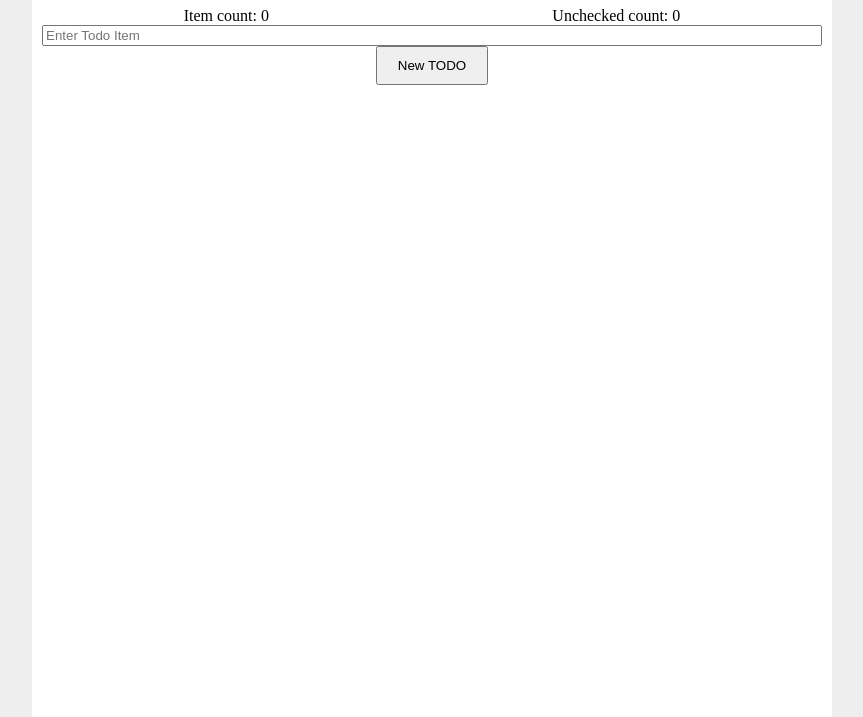
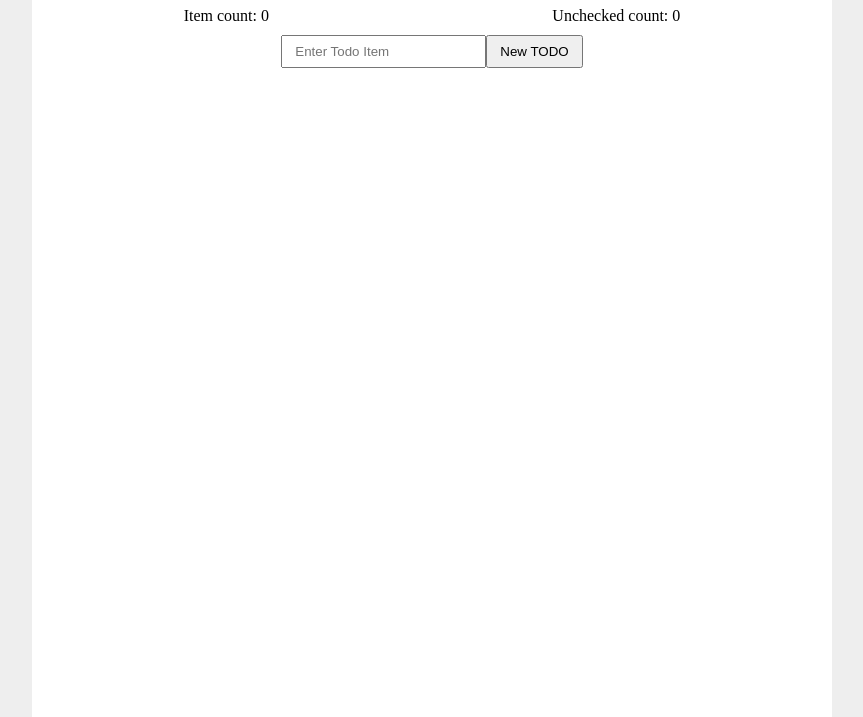
Before and after one commit to imar26/todo-app-react-from-scratch, a React app: page / in a window 1280 px wide. Shown: the part 83-800 px from the top of the page, without its empty margins (208-1071 px from the left). Built offline with nearby package versions, Linux system fonts and the light colour scheme.

Commit message:
text field added to enter todo item / add new todo done

```diff
--- a/src/index.js
+++ b/src/index.js
@@ -16,36 +16,49 @@ class App extends Component {
     super();
 
     this.state = {
-      todoList: []
+      todoList: [],
+      todoItem: '',
+      total: 0,
+      unchecked: 0
     }
   }
 
-  newTodo() {
+  newTodo(event) {
+    event.preventDefault();
+
     var newTodo = {
       id: Math.random(),
-      title: 'This is my new todo item'
+      title: this.refs.todoItem.value
     }
 
     this.state.todoList.push(newTodo);
 
     this.setState({
-      todoList: this.state.todoList
+      todoList: this.state.todoList,
+      total: this.state.total + 1,
+      unchecked: this.state.unchecked + 1,
     });
+
+    event.target.reset();
   }
 
   render() {
     return <div className="container center">
       <h1 className="center title">My TODO App</h1>
       <div className="flow-right controls">
-        <span>Item count: <span id="item-count">0</span></span>
-        <span>Unchecked count: <span id="unchecked-count">0</span></span>
+        <span>Item count: <span id="item-count">{this.state.total}</span></span>
+        <span>Unchecked count: <span id="unchecked-count">{this.state.unchecked}</span></span>
       </div>
-      <input type="text" ref="todoItem" placeholder="Enter Todo Item" required />
-      <button className="button center" onClick={() => this.newTodo()}>New TODO</button>
+      <form className="form-elements" onSubmit={this.newTodo.bind(this)}>
+        <input type="text" ref="todoItem" placeholder="Enter Todo Item" required />
+        <input type="submit" value="New TODO" className="button center" />
+      </form>
       <ul id="todo-list" className="todo-list">
         {
           this.state.todoList.map(todo => {
-            return <li className={classNames.TODO_ITEM} key={todo.id}><p className={classNames.TODO_TEXT}>{todo.title}</p></li>
+            return <li className={classNames.TODO_ITEM} key={todo.id}>
+              <p className={classNames.TODO_TEXT}>{todo.title}</p>
+            </li>
           })
         }
       </ul>
--- a/src/style.css
+++ b/src/style.css
@@ -40,6 +40,22 @@ ul {
     flex: none;
 }
 
+*:focus {
+    outline: 0;
+}
+
+.form-elements {
+    display: flex;
+    flex-direction: row;
+    max-width: 800px;
+    margin: 0 auto;
+    padding: 10px;
+}
+
+.form-elements input {
+    padding: 7px 12px;
+}
+
 .button {
     padding: 10px 20px;
 }
```
